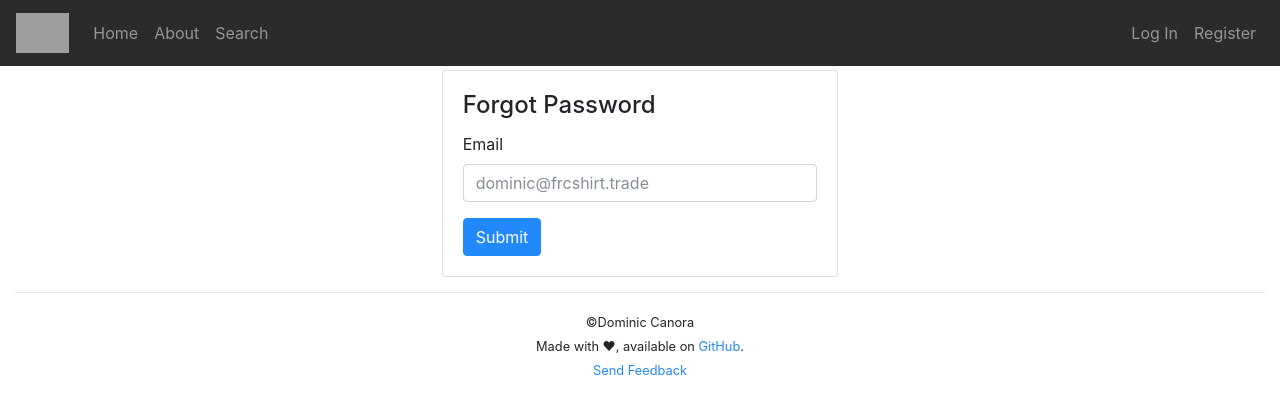
After one commit to dc74089/oneshirt, a Django app: page /login/forgot/ in a window 1280 px wide. The commit adds this page. Shown: the top 414 px of the page. Run offline with Django 3.2, Linux system fonts and the light colour scheme; some libraries are stand-ins or nearby versions; grey boxes are pictures that could not be loaded.

Commit message:
Password resets.

```diff
--- a/trade/admin.py
+++ b/trade/admin.py
@@ -1,8 +1,9 @@
 from django.contrib import admin
 
-from .models import OneshirtUser, Item, Trade
+from .models import *
 
 # Register your models here.
 admin.site.register(OneshirtUser)
 admin.site.register(Item)
 admin.site.register(Trade)
+admin.site.register(PasswordResetRequest)
--- /dev/null
+++ b/trade/templates/trade/auth_forgot_pass.html
@@ -0,0 +1,23 @@
+{% extends 'trade/base.html' %}
+{% load static %}
+
+{% block content %}
+  <div class="row">
+    <div class="col-sm-6 col-md-4 ml-auto mr-auto">
+      <div class="card">
+        <div class="card-body">
+          <h4 class="card-title">Forgot Password</h4>
+          <form action="{% url 'trade:auth_forgot' %}" method="post">
+            {% csrf_token %}
+            <div class="form-group">
+              <label for="email">Email</label>
+              <input required type="email" class="form-control" name="email" id="email"
+                     placeholder="dominic@frcshirt.trade">
+            </div>
+            <button class="btn btn-primary" type="submit">Submit</button>
+          </form>
+        </div>
+      </div>
+    </div>
+  </div>
+{% endblock %}
--- a/trade/templates/trade/auth_register.html
+++ b/trade/templates/trade/auth_register.html
@@ -31,7 +31,7 @@
             <div class="form-group">
               <label for="team_no">FRC Team Number:</label>
               <small>If none, type 0000</small>
-              <input type="number" class="form-control" name="team" id="team_no" placeholder="1234">
+              <input required type="number" class="form-control" name="team" id="team_no" placeholder="1234">
             </div>
             <button type="submit" class="btn btn-primary">Register</button>
           </form>
--- a/trade/templates/trade/base.html
+++ b/trade/templates/trade/base.html
@@ -102,12 +102,13 @@
         <div class="modal-body">
           <div class="form-group">
             <label for="username">Username</label>
-            <input type="text" class="form-control" name="username" id="username" placeholder="Username">
+            <input required type="text" class="form-control" name="username" id="username" placeholder="Username">
           </div>
           <div class="form-group">
             <label for="password">Password</label>
-            <input type="password" class="form-control" name="password" id="password" placeholder="Password">
+            <input required type="password" class="form-control" name="password" id="password" placeholder="Password">
           </div>
+          <p class="modal-text"><a href="{% url 'trade:auth_forgot' %}">Forgot Password</a></p>
         </div>
         <div class="modal-footer">
           <button type="submit" class="btn btn-primary">Log In</button>
--- a/trade/urls.py
+++ b/trade/urls.py
@@ -13,6 +13,8 @@ urlpatterns = [
     path(r'login/', auth.login, name='login'),
     path(r'logout/', auth.logout, name='logout'),
     path(r'register/', auth.register, name='register'),
+    path(r'login/forgot/', auth.forgot, name='auth_forgot'),
+    path(r'login/reset/', auth.reset, name='auth_reset'),
 
     # Items
     path(r'item/<int:id>/', item.view, name='item_view'),
--- a/trade/views/auth.py
+++ b/trade/views/auth.py
@@ -2,9 +2,10 @@ from django.contrib.auth import authenticate, login as do_login, logout as do_lo
 from django.contrib.auth.models import User
 from django.core.exceptions import ObjectDoesNotExist as DoesNotExistException
 from django.http import HttpResponse
-from django.shortcuts import render, redirect
+from django.shortcuts import render, redirect, get_object_or_404
 
-from ..models import OneshirtUser as OSUser, FRCTeam
+from .. import email
+from ..models import OneshirtUser as OSUser, FRCTeam, PasswordResetRequest
 
 
 def login(request):
@@ -61,6 +62,65 @@ def register(request):
         return render(request, "trade/message.html", ctx)
 
 
+def forgot(request):
+    if request.method == 'GET':
+        return render(request, 'trade/auth_forgot_pass.html')
+    else:
+        data = request.POST
+
+        if 'email' in data:
+            osu = get_object_or_404(OSUser, email=data['email'])
+            prr = PasswordResetRequest()
+            prr.user = osu
+            prr.save()
+
+            try:
+                email.pass_reset_mail(prr.user, prr.key)
+            except Exception as e:
+                print(e)
+        else:
+            return HttpResponse(status=400)
+
+
+def reset(request):
+    if request.method == 'GET':
+        if 'key' in request.GET:
+            prr = get_object_or_404(PasswordResetRequest, key=request.GET['key'])
+            if prr.valid:
+                ctx = {}
+                ctx['user'] = prr.user
+                ctx['key'] = prr.key
+                return render(request, 'trade/auth_reset_pass.html', ctx)
+            else:
+                return HttpResponse(status=403)
+        else:
+            return HttpResponse(status=400)
+    else:
+        data = request.POST
+        if 'password' in data and 'key' in data:
+            prr = get_object_or_404(PasswordResetRequest, key=data['key'])
+            if prr and prr.valid:
+                prr.user.django_user.set_password(data['password'])
+                prr.user.django_user.save()
+                prr.valid = False
+                prr.save()
+
+                ctx = {}
+                ctx['title'] = "Password Reset Successful"
+                ctx['message'] = "%s, you've successfully reset your password. You can log in with the username %s " \
+                                 "and your new password using the button above. " % (
+                                     prr.user.fname, prr.user.django_user.username
+                                 )
+
+                return render(request, 'trade/message.html', ctx)
+            else:
+                ctx = {}
+                ctx['title'] = "Link Expired"
+                ctx['message'] = "It looks like that link has expired. Please request a new one on the login page. "
+
+                return render(request, 'trade/message.html', ctx)
+
+
 def logout(request):
     do_logout(request)
     return redirect('trade:index')
```
Also changed, not shown: trade/email.py (+9 -0 lines), trade/models.py (+20 -0 lines), trade/templates/trade/auth_reset_pass.html (added, +27 -0 lines).
